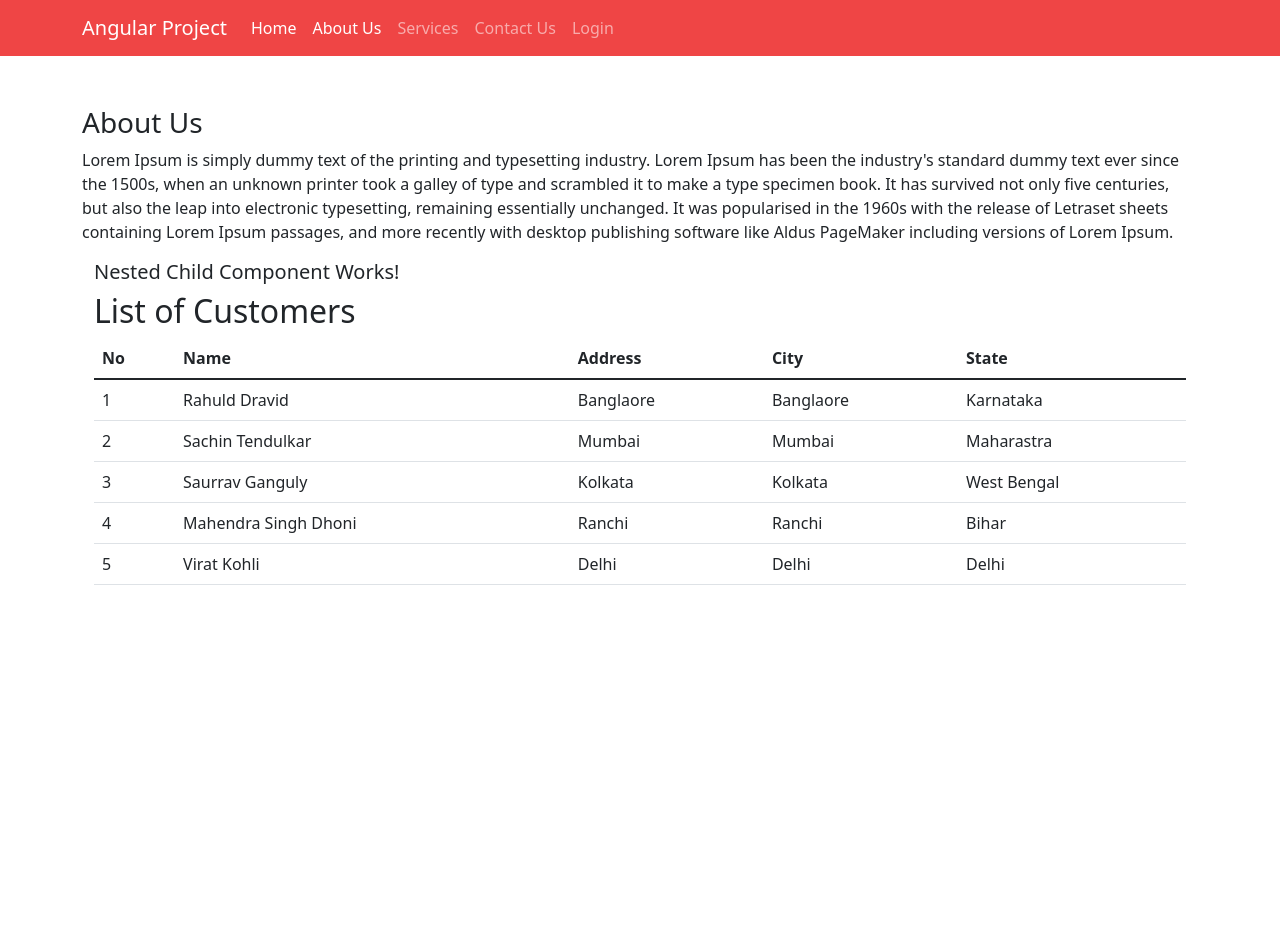
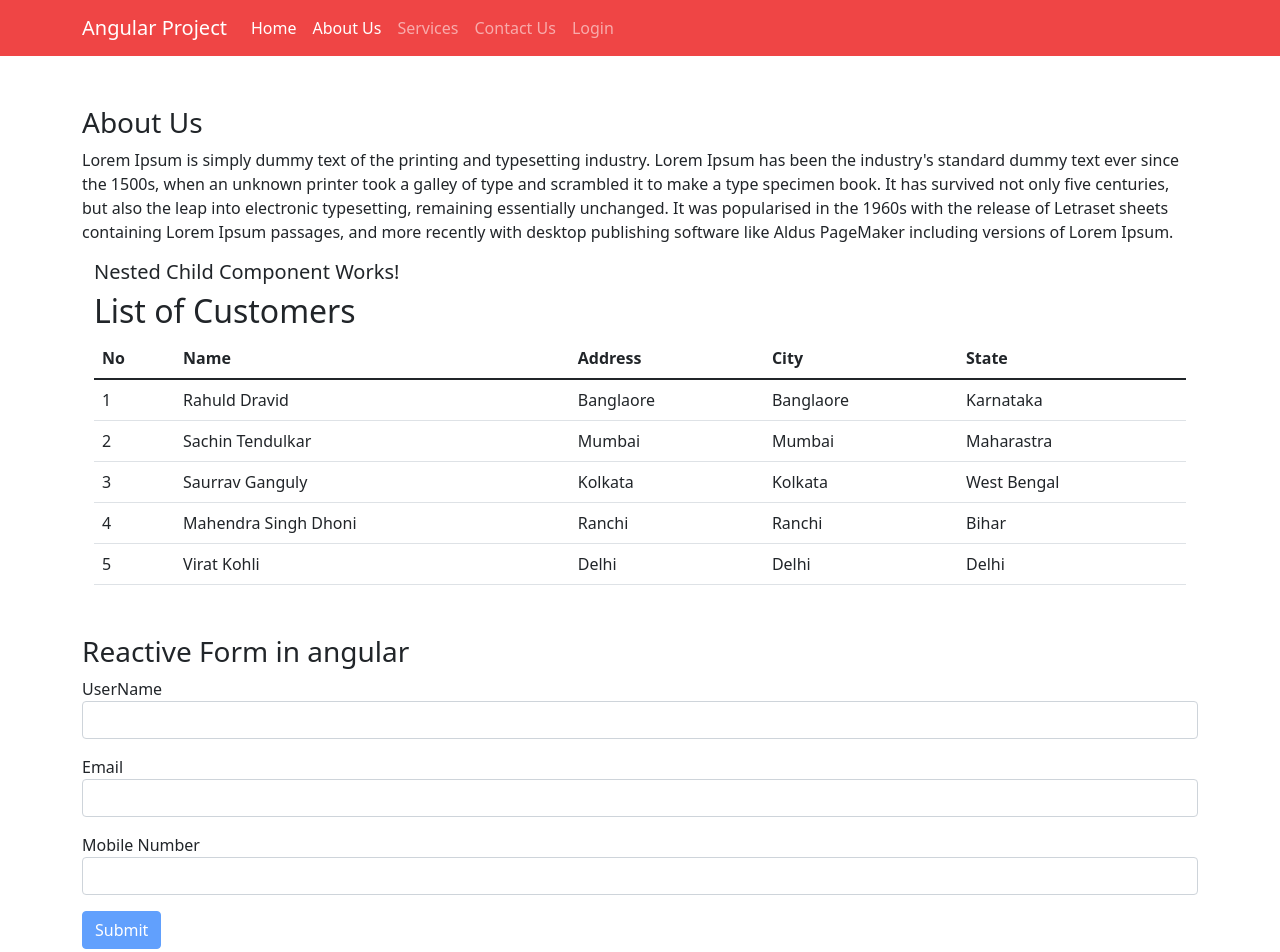
Before and after one commit to Nishantgrg21/angularpractice, an Angular app: page /About in a window 1280 px wide. Shown: the top 952 px of the page. Before the commit the page ends 800 px from the top, so only its background shows below. Built offline with nearby package versions, Linux system fonts and the light colour scheme.

Commit message:
Tempalte Driven Form and Reactive Form With Validators

```diff
--- a/src/app/app.component.html
+++ b/src/app/app.component.html
@@ -1,2 +1,7 @@
 <app-header></app-header>
+
 <router-outlet></router-outlet>
+<!-- <app-template-form></app-template-form> -->
+
+
+<app-reactive-fom></app-reactive-fom>
--- /dev/null
+++ b/src/app/reactive-fom/reactive-fom.component.css
@@ -0,0 +1,7 @@
+.mt{
+    margin-top: 50px;
+}
+
+input.ng-touched.ng-invalid {
+    border:1px solid red;
+}
--- /dev/null
+++ b/src/app/reactive-fom/reactive-fom.component.html
@@ -0,0 +1,30 @@
+
+<div class="container mt">
+    <h3>Reactive Form in angular</h3>
+    <form [formGroup]='myForm' (ngSubmit)="sendData()">
+        <p>
+            <label for="username">UserName</label>
+            <input type="text" class="form-control" name="username" id="username" formControlName="username" >
+            <span *ngIf="myForm.get('username')?.touched && myForm.get('username')?.hasError('required')">Enter the Username</span>
+        </p>
+
+        <p>
+            <label for="email">Email</label>
+            <input type="email" class="form-control" name="email" id="email" formControlName="email">
+            <span *ngIf="myForm.get('email')?.touched && myForm.get('email')?.hasError('required')">Enter the Email</span>
+            <span *ngIf="myForm.get('email')?.touched && myForm.get('email')?.hasError('email')">Enter the Valid Email</span>
+        </p>
+
+        <p>
+            <label for="number">Mobile Number</label>
+            <input type="text" class="form-control" name="number" id="number" formControlName="mobnumber">
+            <span *ngIf="myForm.get('mobnumber')?.touched && myForm.get('mobnumber')?.hasError('required')">Enter the Mobile Number</span>
+        </p>
+
+
+        <p>
+            <button type="submit" class="btn btn-primary" [disabled]="!myForm.valid">Submit</button>
+        </p>
+
+    </form>
+</div>
--- /dev/null
+++ b/src/app/reactive-fom/reactive-fom.component.ts
@@ -0,0 +1,73 @@
+import { Component, OnInit } from '@angular/core';
+import { FormGroup, FormControl, FormBuilder, Validators } from '@angular/forms';
+
+
+@Component({
+  selector: 'app-reactive-fom',
+  templateUrl: './reactive-fom.component.html',
+  styleUrls: ['./reactive-fom.component.css']
+})
+export class ReactiveFomComponent implements OnInit {
+
+
+// Step -1 -> Add form module in app.module.ts file
+// Step -2 - > go to template file create a form and give a formGroup Name
+// Step -3 -> give same formGroup name as in the template
+// Step4 - > add formControlName to all input field
+// step-5 -> inject the form builder in the constructor in ts file
+// Step -6 -> add ngSubmit in template and call the ngSubmit method in ts file
+
+
+  myForm!: FormGroup; // Step -3 -> give same formGroup name as in the template
+
+// step-5 -> inject the form builder in the constructor in ts file
+  constructor(private formBuilder: FormBuilder) {
+
+    /*
+    // This form is whithout validation
+    this.myForm = formBuilder.group({   // Step 6 -> building the form using formBuilder
+      username: new FormControl(),     /// in the formBuilder -> we are creating a formgroup elements
+      email: new FormControl(),        // these should be same as template name
+      mobnumber: new FormControl()
+    });
+    */
+
+
+
+
+// With validation
+
+// step1-> add validator in formbuilder
+//step2-> add some css for handing the errors
+//step3-> disabled the submit button in template
+// step 4-> custom field validation in tempalte and add a message in tempalte we use span tag for display error messages in form
+// step 5 -> Add multiple Validators in email
+    this.myForm = formBuilder.group({
+      username: ['', Validators.required],
+      email:      ['',[ Validators.required, Validators.email]],
+      mobnumber:  ['', Validators.required]
+    });
+
+
+
+  }
+
+
+  // Step -6 -> add ngSubmit in template and call the ngSubmit method in ts file
+  sendData(){
+    console.log(this.myForm);  // print the comple form
+    console.log(this.myForm.value);  // print the all values means show all values we are filled
+    console.log(this.myForm.value.email); // show the only email value
+  }
+
+
+  ngOnInit(): void {
+  }
+
+
+
+
+
+
+
+}
--- /dev/null
+++ b/src/app/template-form/template-form.component.css
@@ -0,0 +1,3 @@
+.mt{
+    margin-top: 50px;
+}
--- /dev/null
+++ b/src/app/template-form/template-form.component.html
@@ -0,0 +1,33 @@
+<div class="container mt">
+    <h3>Template Driven Form</h3>
+    <form #myForm="ngForm" (ngSubmit)="onSubmit(myForm)">
+        <p>
+            <label for="username">UserName</label>
+            <input type="text" class="form-control" name="username" id="username" ngModel>
+        </p>
+
+        <p>
+            <label for="email">Email</label>
+            <input type="email" class="form-control" name="email" id="email" ngModel>
+        </p>
+
+        <p>
+            <label for="number">Mobile Number</label>
+            <input type="text" class="form-control" name="number" id="number" ngModel>
+        </p>
+        <p>
+            <label for="gender">Gender</label>
+            <input type="radio" value="male" id="gender" name="gender" ngModel> Male
+            <input type="radio" value="female" id="gender" name="gender" ngModel> Female
+        </p>
+
+        <p>
+            <button type="submit" class="btn btn-primary">Submit</button>
+        </p>
+
+    </form>
+</div>
+
+<p>Valid : {{myForm.valid}} </p>
+<p>Touched : {{myForm.touched  }} </p>
+<p>Submitted : {{myForm.submitted  }} </p>
--- /dev/null
+++ b/src/app/template-form/template-form.component.ts
@@ -0,0 +1,24 @@
+import { Component, OnInit } from '@angular/core';
+
+
+@Component({
+  selector: 'app-template-form',
+  templateUrl: './template-form.component.html',
+  styleUrls: ['./template-form.component.css']
+})
+export class TemplateFormComponent implements OnInit {
+
+  title= 'Template driven forms';
+
+  constructor() { }
+
+  onSubmit(myForm: { value: any; }) {
+    console.log(myForm.value);
+  }
+
+  ngOnInit(): void {
+  }
+
+
+
+}
```
Also changed, not shown: src/app/app.module.ts (+7 -1 lines), 2 other files (tests, documents, lock files or other folders).
